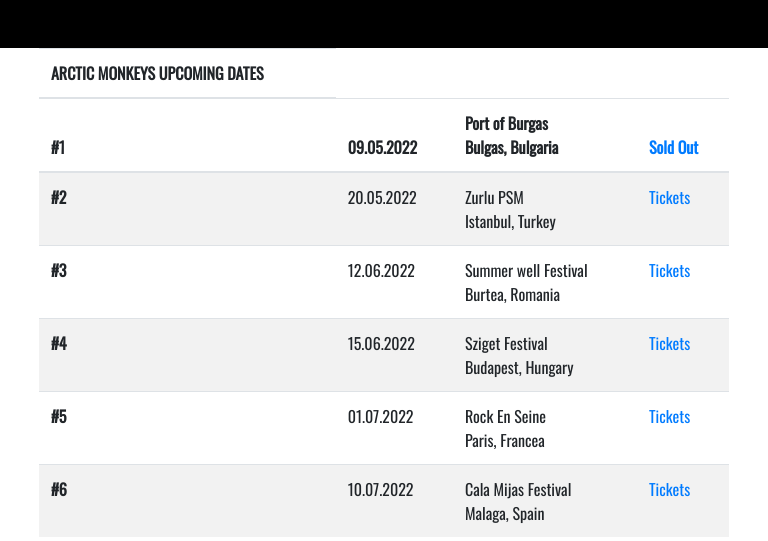
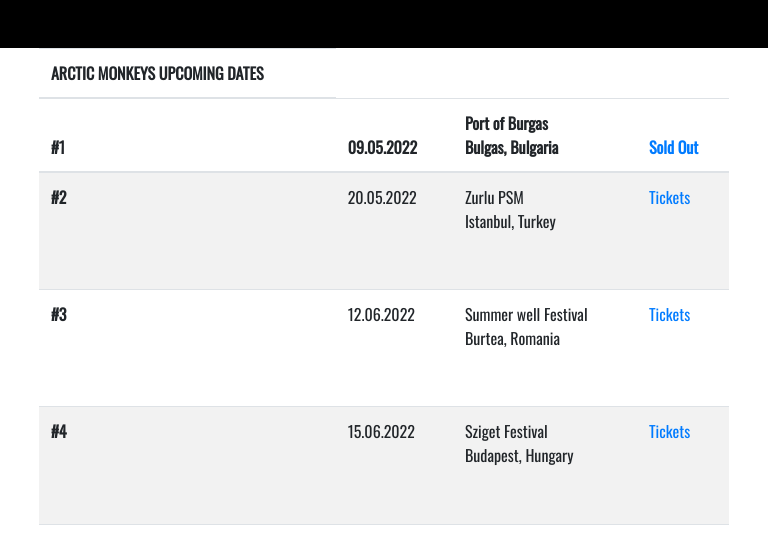
Before and after one commit to Carlasofiamg24/ArcticMonkeysBootstrap, a website: page paginas/arctic-monkeys-live.html in a window 768 px wide. Shown: the part 154-695 px from the top of the page. Drawn offline with nearby package versions, Linux system fonts and the light colour scheme.

Commit message:
Actialice el form de contactos y table de live para que se ajuste en movile

```diff
--- a/paginas/arctic-monkeys-live.html
+++ b/paginas/arctic-monkeys-live.html
@@ -57,7 +57,7 @@
         <div class="container">
             <div class="row">
                 <div class="col-md-12 ">
-                    <table class="table table-striped table-hover">
+                    <table class="table table-striped table-hover medidaDiv">
                         <thead>
                             <tr>
                                 <th><b> ARCTIC MONKEYS UPCOMING DATES</b></th>
--- a/scss/style.scss
+++ b/scss/style.scss
@@ -2,3 +2,10 @@
 @import "colores";
 @import "tipografia";
 @import "multimedia";
+
+@media (min-width:750px) and (max-width:900px){
+    .medidaDiv{
+        width: 100%;
+        height: 710px;
+    }
+}
```
Also changed, not shown: paginas/arctic-monkeys-contact.html (+1 -1 lines), css/style.css.
